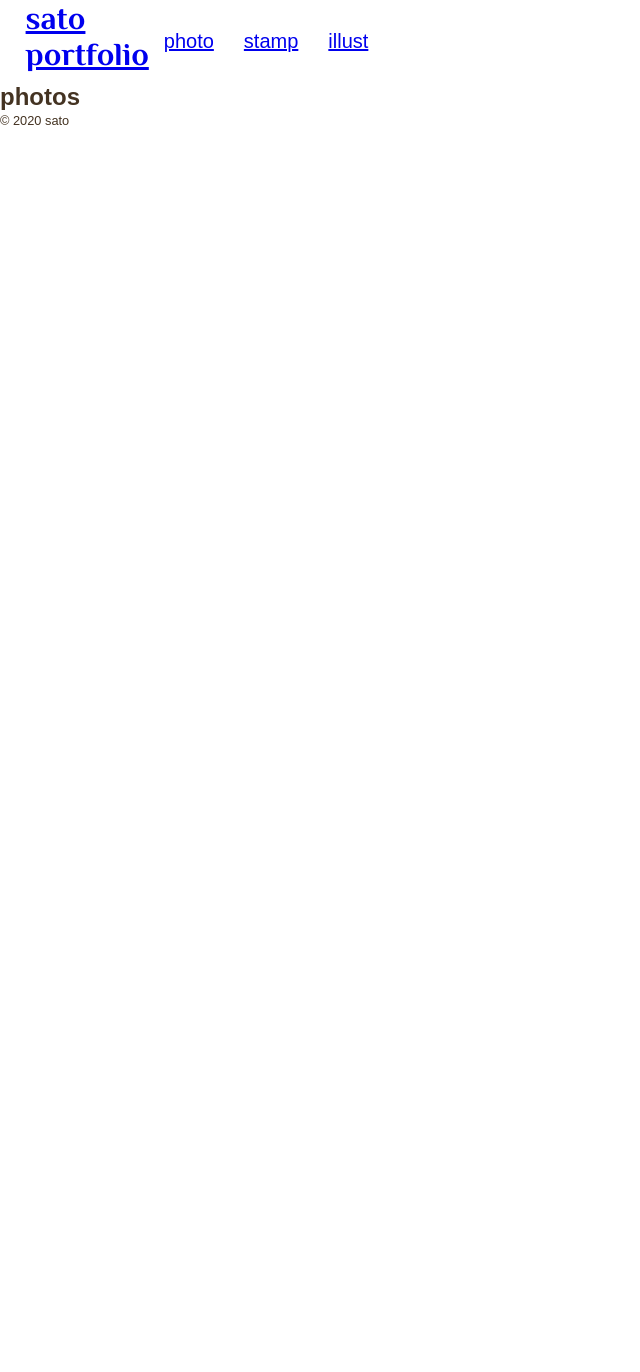
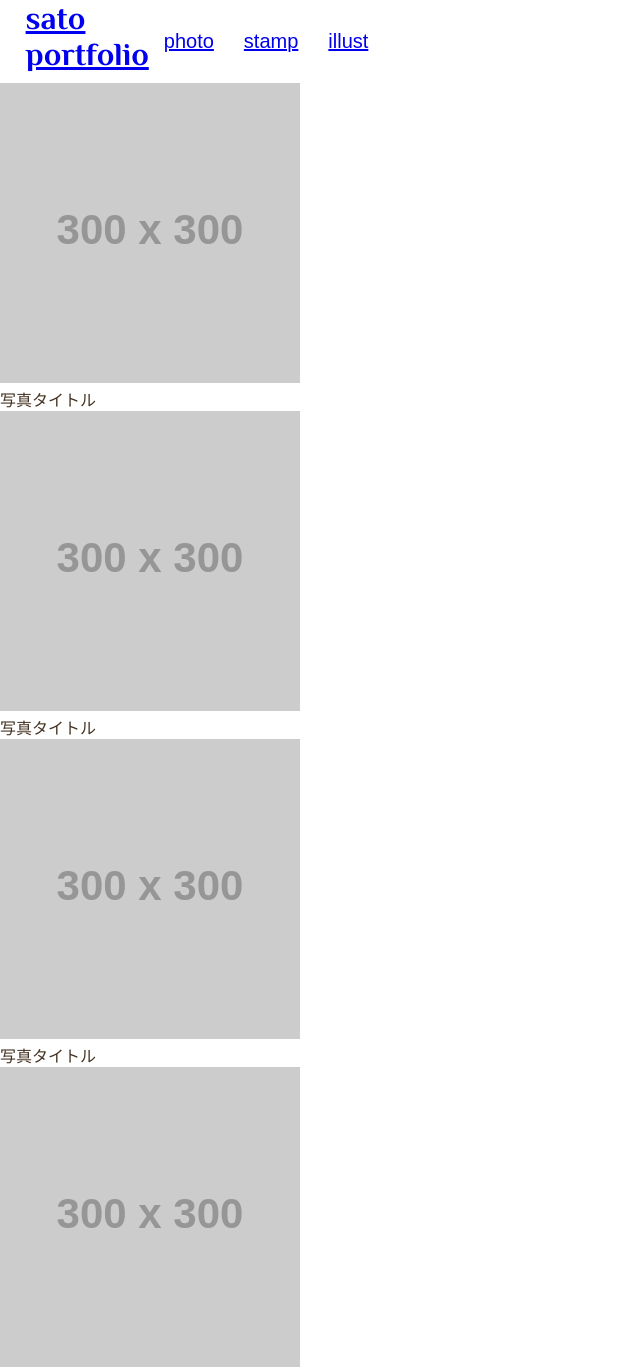
Before and after one commit to sato03/portfolio, a plain HTML site: page photos/index.html in a window 1280 px wide. Shown: the top 1372 px of the page, without its empty margins (0-640 px from the left). Before the commit the page ends 800 px from the top, so only its background shows below. Drawn offline with Linux system fonts and the light colour scheme; some packages are replaced by stand-ins of ours; placeholder pictures from the web are drawn by us.

Commit message:
photosに必要な要素を追加

```diff
--- a/photos/index.html
+++ b/photos/index.html
@@ -23,7 +23,30 @@
                  </ul>
             </nav>
         </header>
-        <h2 class="page-title">photos</h2>
+        <div>
+            <img src="https://dummyimage.com/300x300/ccc/fff" alt="写真">
+            <p>写真タイトル</p>
+        </div>
+        <div>
+            <img src="https://dummyimage.com/300x300/ccc/fff" alt="写真">
+            <p>写真タイトル</p>
+        </div>
+        <div>
+            <img src="https://dummyimage.com/300x300/ccc/fff" alt="写真">
+            <p>写真タイトル</p>
+        </div>
+        <div>
+            <img src="https://dummyimage.com/300x300/ccc/fff" alt="写真">
+            <p>写真タイトル</p>
+        </div>
+        <div>
+            <img src="https://dummyimage.com/300x300/ccc/fff" alt="写真">
+            <p>写真タイトル</p>
+        </div>
+        <div>
+            <img src="https://dummyimage.com/300x300/ccc/fff" alt="写真">
+            <p>写真タイトル</p>
+        </div>
         <footer>
             <div class="wrapper">
                 <p><small>&copy; 2020 sato </small></p>
```
